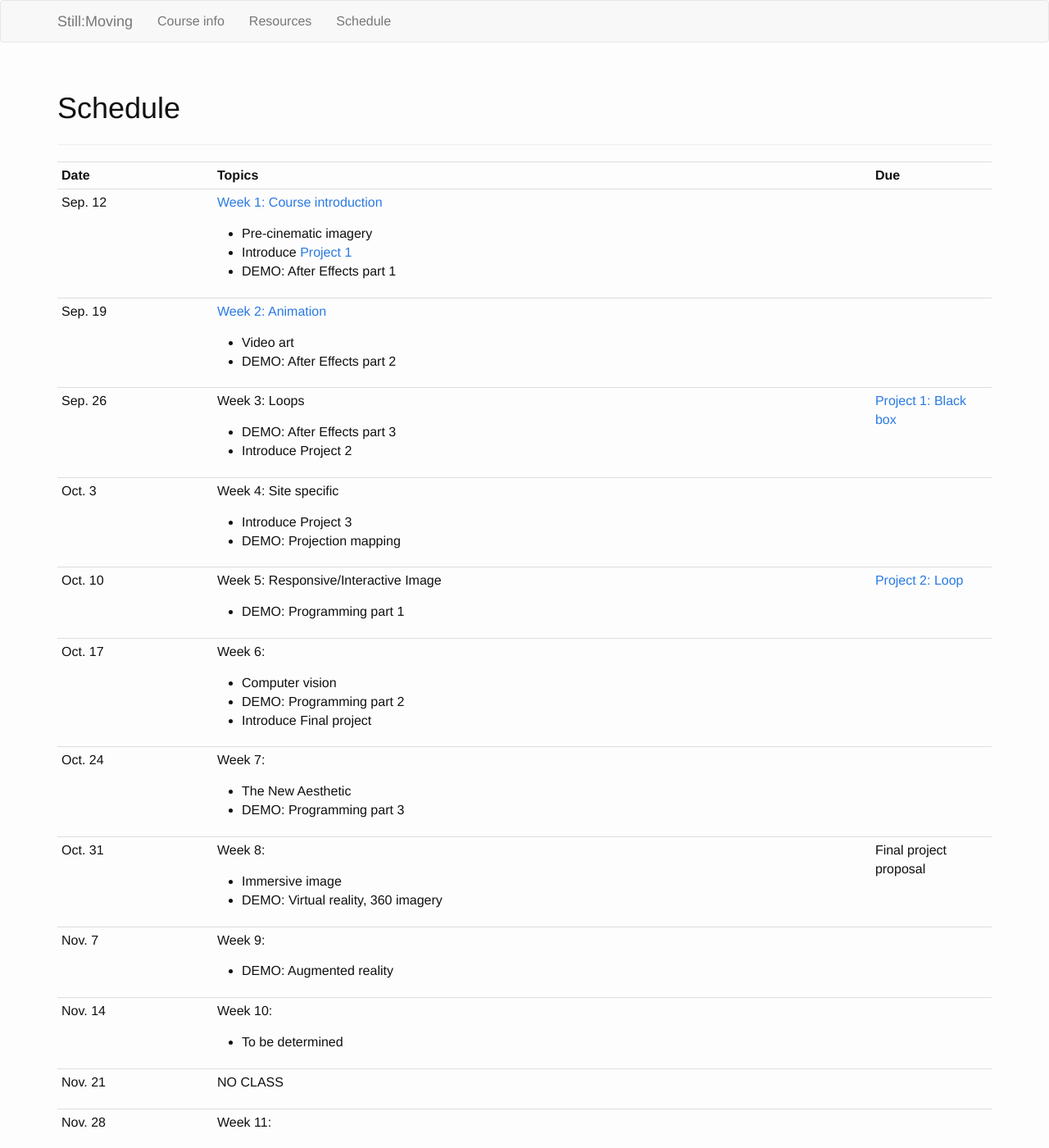
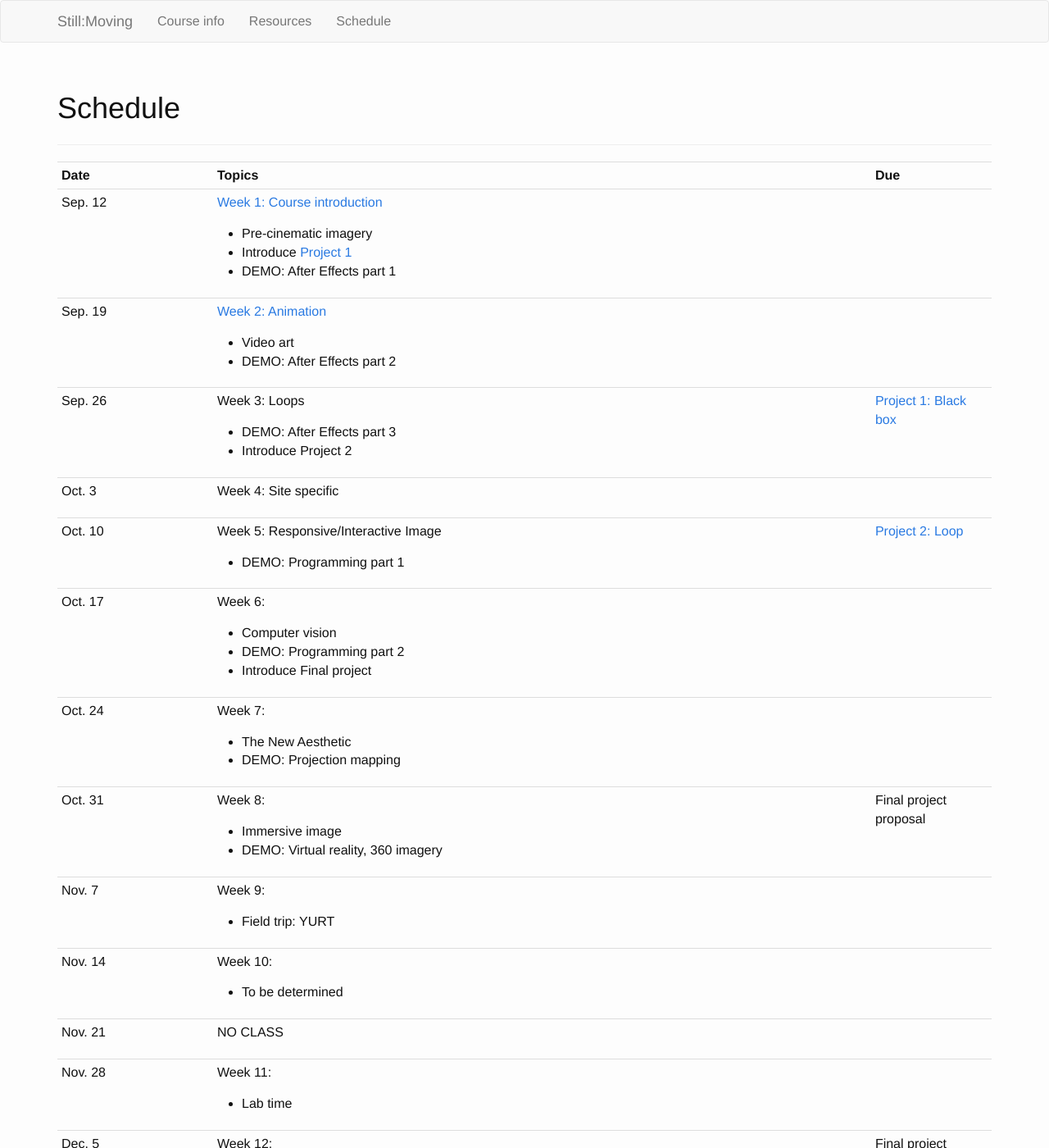
Before and after one commit to kellyegan/StillMoving, a Jekyll site: the page built from schedule.html, in a window 1280 px wide and 1400 px high. Shown: the whole window at 82% size. Built offline with Jekyll 4.4.1, drawn with Linux system fonts in a browser that asks for light colours.

Commit message:
Final changes for Still Moving Fall 17

```diff
--- a/schedule.html
+++ b/schedule.html
@@ -54,8 +54,6 @@ permalink: /schedule/
     <td class="agenda-cell">
       <p>Week 4: Site specific</p>
       <ul>
-        <li>Introduce Project 3</li>
-        <li>DEMO: Projection mapping</li>
       </ul>
     </td>
     <td class="due-cell">
@@ -91,7 +89,7 @@ permalink: /schedule/
       <p>Week 7:</p>
       <ul>
         <li>The New Aesthetic</li>
-        <li>DEMO: Programming part 3</li>
+        <li>DEMO: Projection mapping</li>
       </ul>
     </td>
     <td class="due-cell">
@@ -113,7 +111,7 @@ permalink: /schedule/
     <td class="agenda-cell">
       <p>Week 9:</p>
       <ul>
-        <li>DEMO: Augmented reality</li>
+        <li>Field trip: YURT</li>
       </ul>
     </td>
     <td class="due-cell"></td>
```
Also changed, not shown: resources.md (+2 -0 lines).
